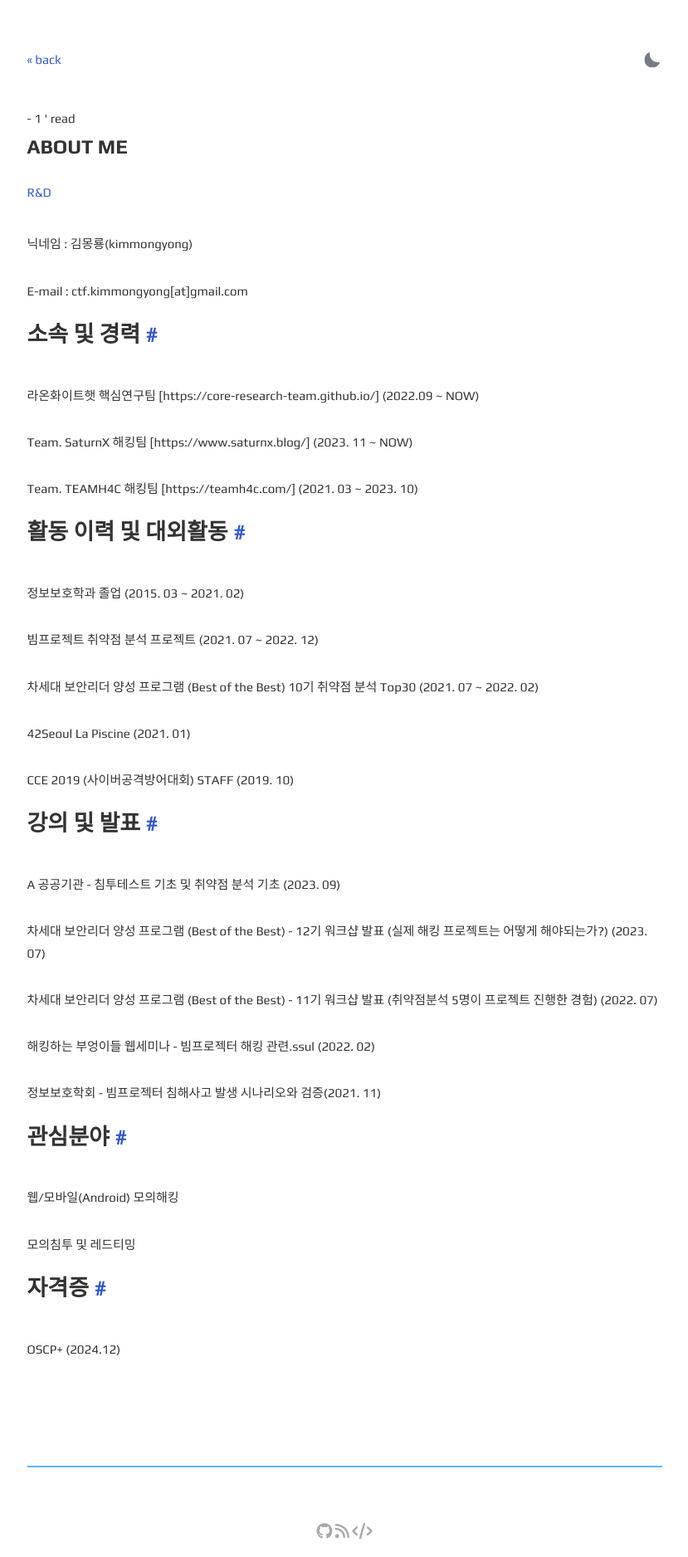
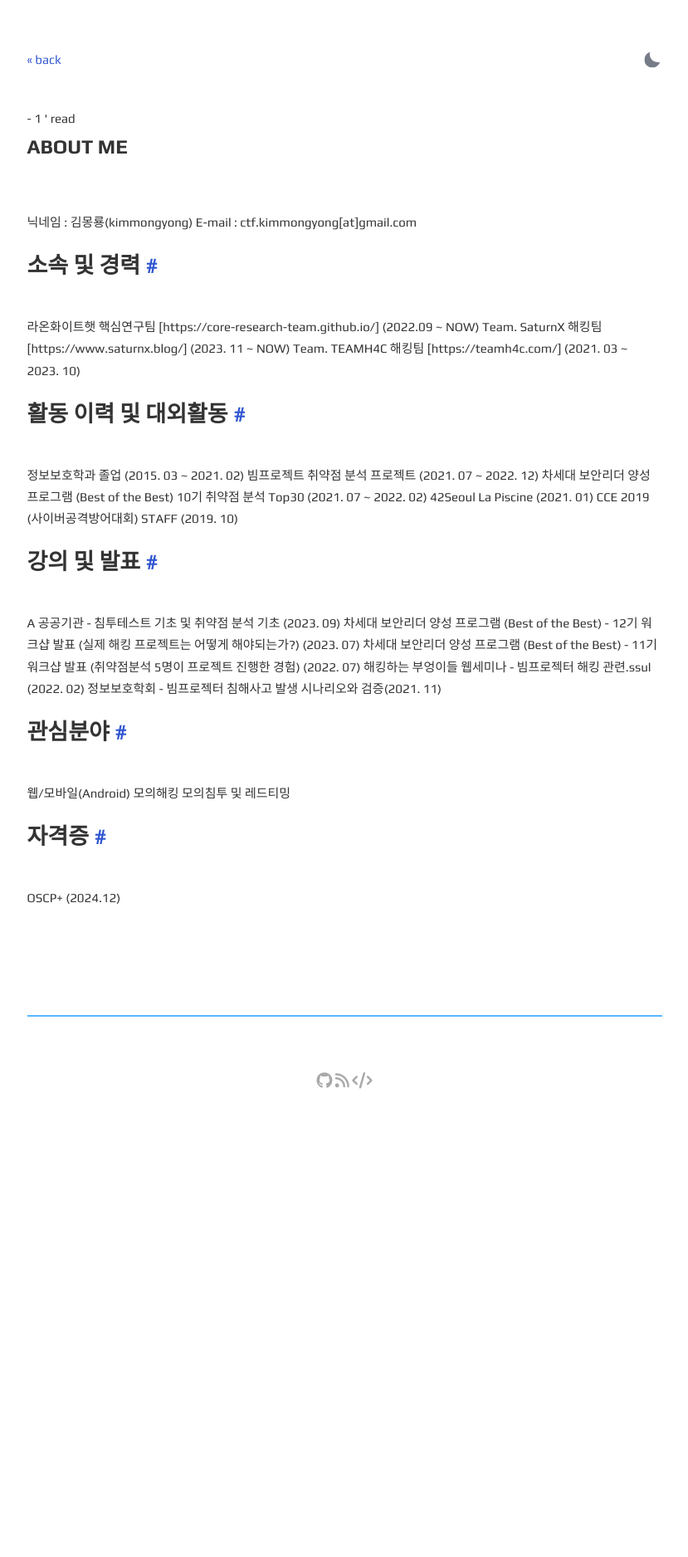
Before and after one commit to Kim-mongyong/Kim-mongyong.github.io, a Jekyll site: the page built from about.md, in a window 1280 px wide. Shown: the whole page at 83% size, without its empty margins (225-1054 px from the left). Built offline with Jekyll 4.4.1, drawn with Linux system fonts in a browser that asks for light colours; after the commit the page ends 1332 px from its top, so only the background shows below that; part of the change alters nothing that is shown.

```diff
--- a/about.md
+++ b/about.md
@@ -1,53 +1,33 @@
 ---
 layout: post
 title:  "About Me"
-description:
-summary:
-tags: R&D
 ---
 
 닉네임 : 김몽룡(kimmongyong)
-
 E-mail : ctf.kimmongyong[at]gmail.com
 
 ## 소속 및 경력
-
 라온화이트햇 핵심연구팀 [https://core-research-team.github.io/] (2022.09 ~ NOW)
-
 Team. SaturnX 해킹팀 [https://www.saturnx.blog/] (2023. 11 ~ NOW)
-
 Team. TEAMH4C 해킹팀 [https://teamh4c.com/] (2021. 03 ~ 2023. 10)
 
 ## 활동 이력 및 대외활동
-
 정보보호학과 졸업 (2015. 03 ~ 2021. 02)
-
 빔프로젝트 취약점 분석 프로젝트 (2021. 07 ~ 2022. 12)
-
 차세대 보안리더 양성 프로그램 (Best of the Best) 10기 취약점 분석 Top30 (2021. 07 ~ 2022. 02)
-
 42Seoul La Piscine (2021. 01)
-
 CCE 2019  (사이버공격방어대회) STAFF (2019. 10)
 
 ## 강의 및 발표
-
 A 공공기관 - 침투테스트 기초 및 취약점 분석 기초 (2023. 09)
-
 차세대 보안리더 양성 프로그램 (Best of the Best) - 12기 워크샵 발표 (실제 해킹 프로젝트는 어떻게 해야되는가?) (2023. 07)
-
 차세대 보안리더 양성 프로그램 (Best of the Best) - 11기 워크샵 발표 (취약점분석 5명이 프로젝트 진행한 경험) (2022. 07)
-
 해킹하는 부엉이들 웹세미나 - 빔프로젝터 해킹 관련.ssul (2022. 02)
-
 정보보호학회 - 빔프로젝터 침해사고 발생 시나리오와 검증(2021. 11)
 
 ## 관심분야
-
 웹/모바일(Android) 모의해킹
-
 모의침투 및 레드티밍
 
 ## 자격증
-
 OSCP+ (2024.12)
```
